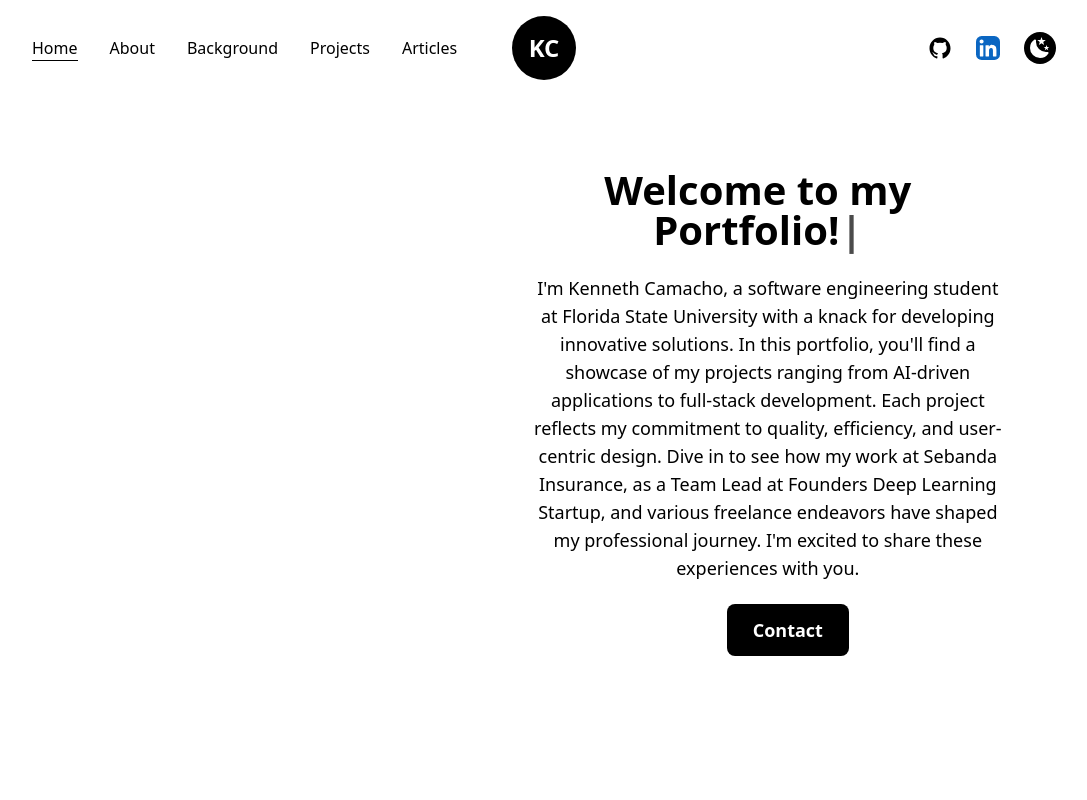
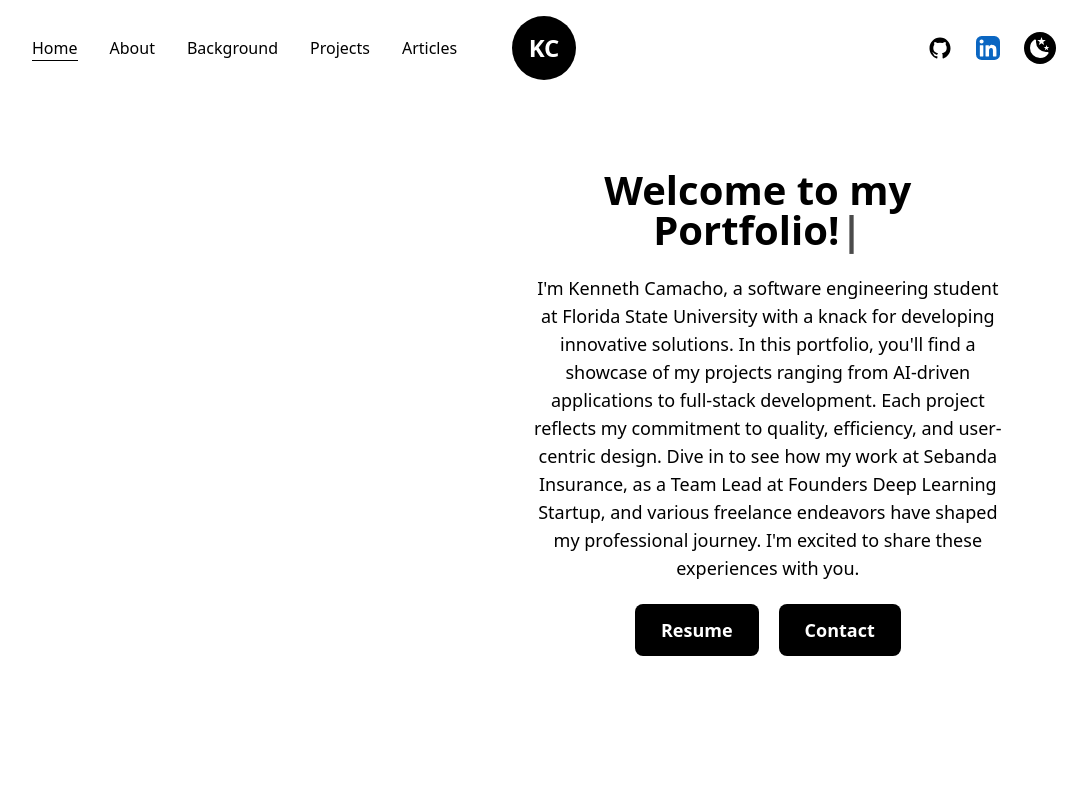
Before and after one commit to kennethcxv/Portfolio, a Next.js app: page / in a window 1280 px wide. Shown: the top 800 px of the page, without its empty margins (96-1183 px from the left). Built offline with nearby package versions, Linux system fonts and the light colour scheme.

Commit message:
Added resume updated

```diff
--- a/src/components/NavBar.js
+++ b/src/components/NavBar.js
@@ -81,6 +81,7 @@ const NavBar = () => {
         <CustomLink href="/background" title="Background" className="mx-4" />
         <CustomLink href="/projects" title="Projects" className="mx-4" />
         <CustomLink href="/articles" title="Articles" className="ml-4" />
+
       </nav>
 
       <nav className='flex items-center justify-center flex-wrap'>
--- a/src/pages/index.js
+++ b/src/pages/index.js
@@ -56,11 +56,18 @@ export default function Home() {
             I'm Kenneth Camacho, a software engineering student at Florida State University with a knack for developing innovative solutions. In this portfolio, you'll find a showcase of my projects ranging from AI-driven applications to full-stack development. Each project reflects my commitment to quality, efficiency, and user-centric design. Dive in to see how my work at Sebanda Insurance, as a Team Lead at Founders Deep Learning Startup, and various freelance endeavors have shaped my professional journey. I'm excited to share these experiences with you.
           </p>
           <div className="xl:mr-60 flex items-center justify-center mt-2 mr-44">
+
+          <a href="/Kenneth_Camacho_Resume.pdf" target="_blank"
+          className="2xl:mr-[-60px] 2xl:ml-10 xl:mr-72 xl:ml-[-250px]  md:mr-[-200px] md:ml-52 sm:mr-10 sm:ml-0 flex bg-dark 2xl:-mt-96 text-light p-2.5 px-6 rounded-lg text-lg font-semibold hover:bg-light hover:text-dark border-2 border-solid border-transparent hover:border-dark dark:bg-light dark:text-dark hover:dark:bg-dark hover:dark:text-light md:p-2 md:px-4 ">
+              Resume
+
+            </a>
           <a href="mailto:kennethcxv@gmail.com" target="_blank"
           className="2xl:mr-5 2xl:ml-20 xl:mr-10 xl:ml-[-250px]  md:mr-96 md:ml-52 sm:mr-10 sm:ml-0 flex bg-dark 2xl:-mt-96 text-light p-2.5 px-6 rounded-lg text-lg font-semibold hover:bg-light hover:text-dark border-2 border-solid border-transparent hover:border-dark dark:bg-light dark:text-dark hover:dark:bg-dark hover:dark:text-light md:p-2 md:px-4 ">
               Contact
 
             </a>
+
           </div>
 
         </div>
```
Also changed, not shown: 1 other file (tests, documents, lock files or other folders).
